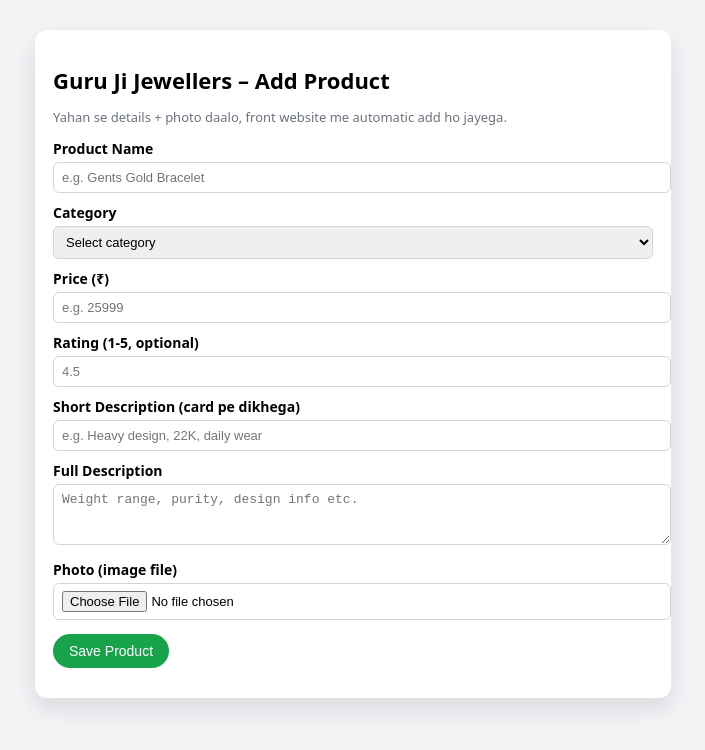
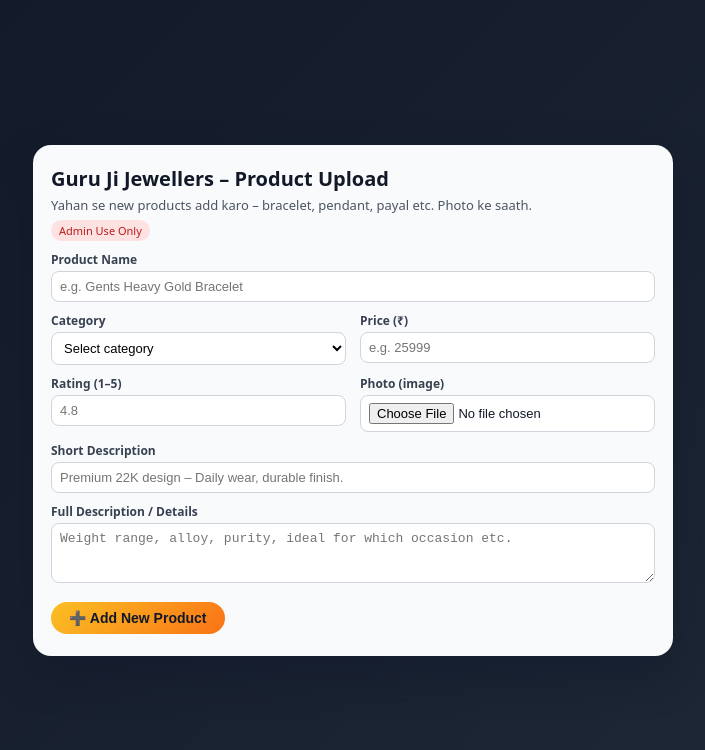
Before and after one commit to nitishyadavguruji/guruji-jewellers-site, a plain HTML site: page admin.html in a window 1280 px wide. Shown: the whole page, without its empty margins (287-992 px from the left). Drawn offline with Linux system fonts and the light colour scheme.

Commit message:
Add files via upload

```diff
--- a/admin.html
+++ b/admin.html
@@ -1,77 +1,153 @@
 <!DOCTYPE html>
 <html lang="en">
 <head>
-  <meta charset="UTF-8">
-  <title>Guru Ji Jewellers - Admin</title>
-  <meta name="viewport" content="width=device-width, initial-scale=1.0">
+  <meta charset="UTF-8" />
+  <title>Guru Ji Jewellers – Admin Panel</title>
+  <meta name="viewport" content="width=device-width, initial-scale=1.0" />
   <style>
+    * {
+      box-sizing: border-box;
+      margin: 0;
+      padding: 0;
+    }
     body {
       font-family: system-ui, -apple-system, BlinkMacSystemFont, "Segoe UI", sans-serif;
-      margin: 0;
-      background: #f3f4f6;
+      background: linear-gradient(135deg, #111827, #1f2937);
+      min-height: 100vh;
+      display: flex;
+      align-items: center;
+      justify-content: center;
+      padding: 16px;
+      color: #111827;
     }
-    .wrapper {
-      max-width: 600px;
-      margin: 30px auto;
-      background: white;
-      padding: 20px 18px;
-      border-radius: 12px;
-      box-shadow: 0 10px 25px rgba(15,23,42,0.12);
+    .card {
+      width: 100%;
+      max-width: 640px;
+      background: #f9fafb;
+      border-radius: 18px;
+      padding: 20px 18px 22px;
+      box-shadow: 0 18px 40px rgba(15, 23, 42, 0.4);
     }
-    h1 {
-      font-size: 22px;
-      margin-bottom: 4px;
+    .card-header {
+      margin-bottom: 10px;
     }
-    p {
+    .title {
+      font-size: 20px;
+      font-weight: 700;
+      color: #111827;
+    }
+    .subtitle {
       font-size: 13px;
-      color: #6b7280;
+      color: #4b5563;
+      margin-top: 4px;
+    }
+    .badge {
+      display: inline-flex;
+      align-items: center;
+      font-size: 11px;
+      padding: 3px 8px;
+      border-radius: 999px;
+      background: #fee2e2;
+      color: #b91c1c;
+      margin-top: 6px;
+    }
+    form {
+      margin-top: 10px;
+      display: grid;
+      grid-template-columns: 1fr 1fr;
+      gap: 10px 14px;
     }
     label {
+      font-size: 12px;
+      font-weight: 600;
+      color: #374151;
       display: block;
-      margin-top: 10px;
+      margin-bottom: 3px;
+    }
+    input,
+    select,
+    textarea {
+      width: 100%;
+      padding: 7px 8px;
+      border-radius: 8px;
+      border: 1px solid #d1d5db;
+      font-size: 13px;
+      background: #ffffff;
+    }
+    textarea {
+      resize: vertical;
+      min-height: 60px;
+    }
+    .full-row {
+      grid-column: 1 / 3;
+    }
+    .actions {
+      grid-column: 1 / 3;
+      display: flex;
+      align-items: center;
+      justify-content: space-between;
+      margin-top: 4px;
+    }
+    .btn-primary {
+      border: none;
+      border-radius: 999px;
+      padding: 8px 18px;
       font-size: 14px;
       font-weight: 600;
+      cursor: pointer;
+      background: linear-gradient(135deg, #fbbf24, #f97316);
+      color: #111827;
+      display: inline-flex;
+      align-items: center;
+      gap: 6px;
     }
-    input, select, textarea {
-      width: 100%;
-      padding: 7px 8px;
-      margin-top: 4px;
-      border-radius: 6px;
-      border: 1px solid #d1d5db;
-      font-size: 13px;
-    }
-    textarea { resize: vertical; }
-    button {
-      margin-top: 14px;
-      background: #16a34a;
-      color: white;
-      border: none;
-      padding: 9px 16px;
-      border-radius: 999px;
-      font-size: 14px;
-      cursor: pointer;
-    }
-    button:disabled {
-      opacity: 0.7;
+    .btn-primary:disabled {
+      opacity: 0.6;
       cursor: wait;
     }
-    #msg {
-      margin-top: 10px;
-      font-size: 13px;
+    #status {
+      font-size: 12px;
     }
-    #msg.success { color: #16a34a; }
-    #msg.error { color: #b91c1c; }
+    #status.success {
+      color: #16a34a;
+    }
+    #status.error {
+      color: #b91c1c;
+    }
+    .recent {
+      grid-column: 1 / 3;
+      margin-top: 6px;
+      padding: 8px 10px;
+      border-radius: 10px;
+      background: #111827;
+      color: #e5e7eb;
+      font-size: 12px;
+      display: flex;
+      justify-content: space-between;
+      align-items: center;
+    }
+    .recent span {
+      display: block;
+    }
   </style>
 </head>
 <body>
-  <div class="wrapper">
-    <h1>Guru Ji Jewellers – Add Product</h1>
-    <p>Yahan se details + photo daalo, front website me automatic add ho jayega.</p>
+  <div class="card">
+    <div class="card-header">
+      <div class="title">Guru Ji Jewellers – Product Upload</div>
+      <div class="subtitle">
+        Yahan se new products add karo – bracelet, pendant, payal etc. Photo ke saath.
+      </div>
+      <div class="badge">Admin Use Only</div>
+    </div>
 
     <form id="productForm">
+      <div class="full-row">
         <label>Product Name</label>
-      <input type="text" name="name" required placeholder="e.g. Gents Gold Bracelet">
+        <input type="text" name="name" required placeholder="e.g. Gents Heavy Gold Bracelet" />
+      </div>
 
+      <div>
         <label>Category</label>
         <select name="category" required>
           <option value="">Select category</option>
@@ -84,62 +160,96 @@
           <option>Customised Pendant</option>
           <option>Ladies Payal</option>
           <option>Gents Payal</option>
+          <option>Ring</option>
+          <option>Other Jewellery</option>
         </select>
+      </div>
 
+      <div>
         <label>Price (₹)</label>
-      <input type="number" name="price" required placeholder="e.g. 25999">
+        <input type="number" name="price" required placeholder="e.g. 25999" />
+      </div>
 
-      <label>Rating (1-5, optional)</label>
-      <input type="number" name="rating" step="0.1" min="1" max="5" placeholder="4.5">
+      <div>
+        <label>Rating (1–5)</label>
+        <input type="number" name="rating" min="1" max="5" step="0.1" placeholder="4.8" />
+      </div>
 
-      <label>Short Description (card pe dikhega)</label>
-      <input type="text" name="shortDescription" placeholder="e.g. Heavy design, 22K, daily wear">
+      <div>
+        <label>Photo (image)</label>
+        <input type="file" name="image" accept="image/*" />
+      </div>
 
-      <label>Full Description</label>
-      <textarea name="description" rows="3" placeholder="Weight range, purity, design info etc."></textarea>
+      <div class="full-row">
+        <label>Short Description</label>
+        <input
+          type="text"
+          name="shortDescription"
+          placeholder="Premium 22K design – Daily wear, durable finish."
+        />
+      </div>
 
-      <label>Photo (image file)</label>
-      <input type="file" name="image" accept="image/*">
+      <div class="full-row">
+        <label>Full Description / Details</label>
+        <textarea
+          name="description"
+          placeholder="Weight range, alloy, purity, ideal for which occasion etc."
+        ></textarea>
+      </div>
 
-      <button type="submit" id="submitBtn">Save Product</button>
-      <div id="msg"></div>
+      <div class="actions">
+        <button type="submit" class="btn-primary" id="submitBtn">
+          ➕ Add New Product
+        </button>
+        <div id="status"></div>
+      </div>
+
+      <div class="recent" id="recentBox" style="display: none;">
+        <span>Last upload:</span>
+        <span id="recentText"></span>
+      </div>
     </form>
   </div>
 
   <script>
     const form = document.getElementById("productForm");
-    const msg = document.getElementById("msg");
+    const statusEl = document.getElementById("status");
     const submitBtn = document.getElementById("submitBtn");
+    const recentBox = document.getElementById("recentBox");
+    const recentText = document.getElementById("recentText");
+
+    const API_URL = "https://guruji-api.onrender.com/api/products"; // tumhara Render API
 
     form.addEventListener("submit", async (e) => {
       e.preventDefault();
-      msg.textContent = "Saving...";
-      msg.className = "";
+      statusEl.textContent = "Uploading...";
+      statusEl.className = "";
       submitBtn.disabled = true;
 
       const formData = new FormData(form);
 
       try {
-        const res = await fetch("https://guruji-api.onrender.com/api/products
-", {
+        const res = await fetch(API_URL, {
           method: "POST",
-          body: formData
+          body: formData,
         });
 
         const data = await res.json();
 
-        if (!res.ok) {
-          msg.textContent = data.message || "Error saving product";
-          msg.className = "error";
+        if (!res.ok || !data.success) {
+          statusEl.textContent = data.message || "Upload failed, please try again.";
+          statusEl.className = "error";
         } else {
-          msg.textContent = "Product saved! Front page refresh karo.";
-          msg.className = "success";
+          statusEl.textContent = "✅ Upload successful – product added.";
+          statusEl.className = "success";
+          recentText.textContent = `${data.product.name} – ₹${data.product.price}`;
+          recentBox.style.display = "flex";
           form.reset();
         }
       } catch (err) {
         console.error(err);
-        msg.textContent = "Server se connect nahi ho pa ra.";
-        msg.className = "error";
+        statusEl.textContent = "Server se connect nahi ho pa ra. Thodi der baad try karo.";
+        statusEl.className = "error";
       } finally {
         submitBtn.disabled = false;
       }
```
Lines whose indentation alone changed are shown as unchanged.
